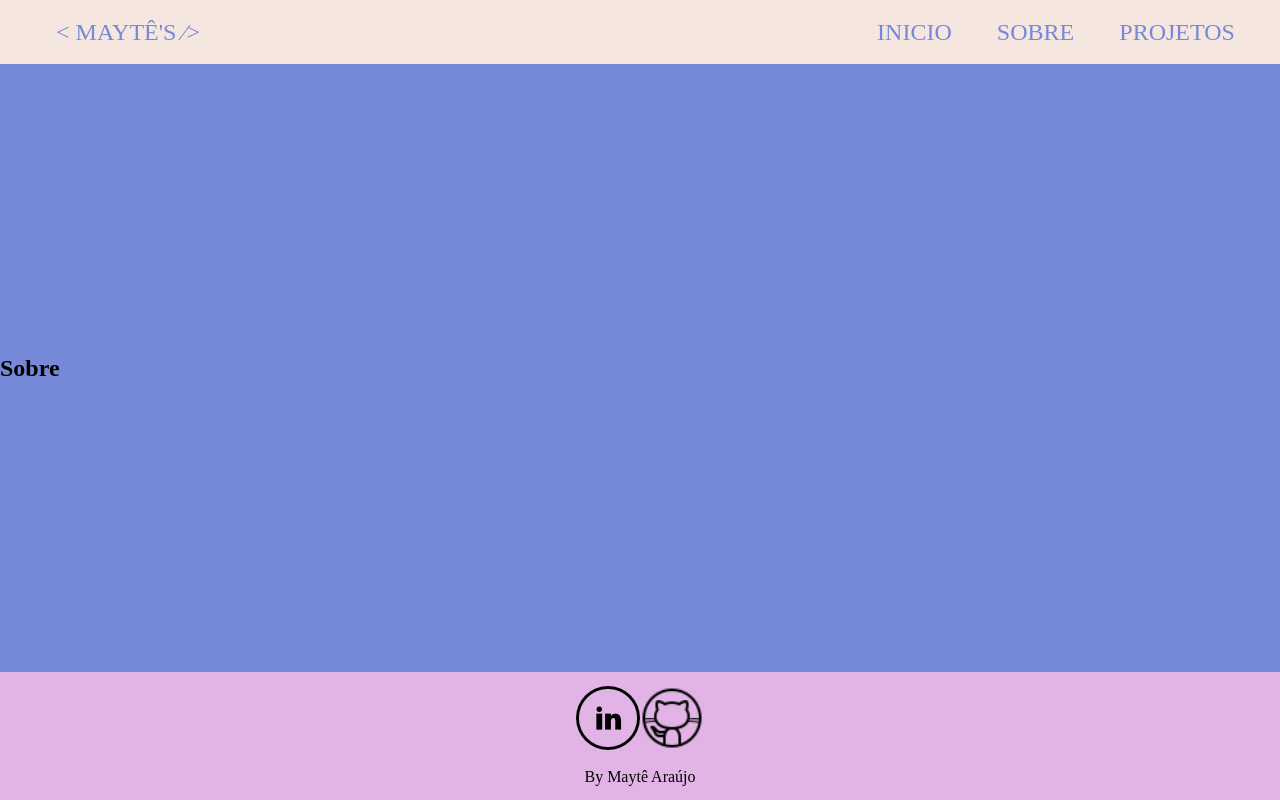
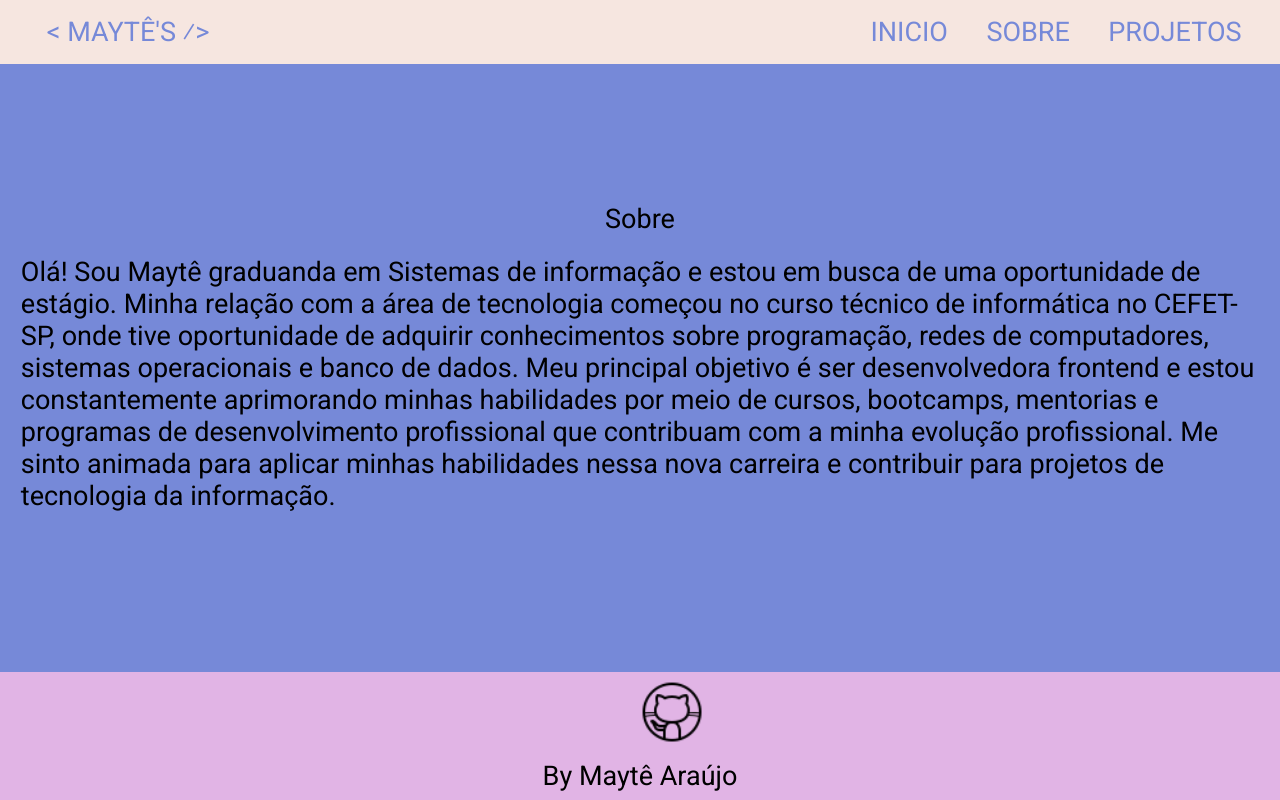
Before and after one commit to maytearaujo/portfolio-vai-na-web, a React (Vite) app: page /Sobre in a window 1280 px wide. Built offline with nearby package versions, Linux system fonts and the light colour scheme.

Commit message:
Desenvolvendo o Sobre

```diff
--- a/index.html
+++ b/index.html
@@ -4,6 +4,11 @@
     <meta charset="UTF-8" />
     <link rel="icon" type="image/svg+xml" href="/vite.svg" />
     <meta name="viewport" content="width=device-width, initial-scale=1.0" />
+
+    <link rel="preconnect" href="https://fonts.googleapis.com">
+  <link rel="preconnect" href="https://fonts.gstatic.com" crossorigin>
+  <link href="https://fonts.googleapis.com/css2?family=Roboto:ital,wght@0,400;0,700;1,300&display=swap" rel="stylesheet">
+
     <title>Portfolio Vai Na Web</title>
   </head>
   <body>
--- a/src/App.jsx
+++ b/src/App.jsx
@@ -8,6 +8,12 @@ const GlobalStyle = createGlobalStyle`
     margin: 0;
     padding: 0;
     box-sizing: border-box;
+
+    font-family: "Roboto", sans-serif;
+    font-weight: 400;
+    font-style: normal;
+    font-size: 1.3rem;
+
   }
 `
 
--- a/src/Components/Footer.jsx
+++ b/src/Components/Footer.jsx
@@ -1,6 +1,5 @@
 import React from "react";
 // import Linkedin from "../assets/linkedin.png"
-import Linkedin from "../assets/linkedin.png"
 import Github from "../assets/github.png"
 import * as S from "./Style"
 
@@ -10,7 +9,6 @@ function Footer(){
             <S.DivSocialMedia>
                 <a href="https://www.linkedin.com/in/maytearaujo/" target="_blank">
                     {/* <img src={Linkedin} alt="Logo Linkedin" /> */}
-                    <img src={Linkedin} alt="Logo Linkedin" />
                 </a>
                 <a href="https://github.com/maytearaujo" target="_blank">
                     <img src={Github} alt="Logo Github" />
--- a/src/Components/Home.jsx
+++ b/src/Components/Home.jsx
@@ -2,7 +2,7 @@ import React from "react";
 import * as S from "./Style"
 
 import Github from "../assets/github.png"
-// import Linkedin from "../assets/linkedin.png"
+import Linkedin from "../assets/linkedin.png"
 import HTML from "../assets/html.png"
 import CSS from "../assets/css.png"
 import Javascript from "../assets/javascript.png"
@@ -14,12 +14,11 @@ import Woman from "../assets/woman.jpg"
 function Home(){
     return(
 
-        <S.Main>
+        <S.MainHome>
             <S.SectionHome>
                 <S.DivSocialMediaHome>
                     <a href="https://www.linkedin.com/in/maytearaujo/" target="_blank">
-                        {/* <img src={Linkedin} alt="Logo Linkedin" /> */}
-                        {/* <img src={LinkedinHome} alt="Logo Linkedin" /> */}
+                        <img src={Linkedin} alt="Logo Linkedin" />
                     </a>
                     <a href="https://github.com/maytearaujo" target="_blank">
                         <img src={Github} alt="Logo Github" />
@@ -47,7 +46,7 @@ function Home(){
                 </S.DivHomeRight>
 
             </S.SectionHome>
-        </S.Main>
+        </S.MainHome>
     )
 }
 
--- a/src/Components/Projetos.jsx
+++ b/src/Components/Projetos.jsx
@@ -3,9 +3,9 @@ import * as S from "./Style"
 
 function Projetos(){
     return(
-        <S.Main>
+        <S.MainProjetos>
             <h2>Projetos</h2>
-        </S.Main>
+        </S.MainProjetos>
     )
 }
 
--- a/src/Components/Sobre.jsx
+++ b/src/Components/Sobre.jsx
@@ -3,9 +3,10 @@ import * as S from "./Style"
 
 function Sobre(){
     return(
-        <S.Main>
+        <S.MainSobre>
             <h2>Sobre</h2>
-        </S.Main>
+            <p>Olá! Sou Maytê graduanda em Sistemas de informação e estou em busca de uma oportunidade de estágio. Minha relação com a área de tecnologia começou no curso técnico de informática no CEFET-SP, onde tive oportunidade de adquirir conhecimentos sobre programação, redes de computadores, sistemas operacionais e banco de dados. Meu principal objetivo é ser desenvolvedora frontend e estou constantemente aprimorando minhas habilidades por meio de cursos, bootcamps, mentorias e programas de desenvolvimento profissional que contribuam com a minha evolução profissional. Me sinto animada para aplicar minhas habilidades nessa nova carreira e contribuir para projetos de tecnologia da informação.</p>
+        </S.MainSobre>
     )
 }
 
--- a/src/Components/Style.jsx
+++ b/src/Components/Style.jsx
@@ -14,7 +14,6 @@ export const Nav = styled.nav`
 
     a{
         text-decoration: none;
-
 
         color: #7689d8;
         line-height: 1.5;
@@ -57,7 +56,7 @@ export const DivNav = styled.div`
 `
 
 // HOME
-export const Main = styled.main`
+export const MainHome = styled.main`
     background-color: #7689d8;
     height: 76vh;
     display: flex;
@@ -164,7 +163,27 @@ export const DivSocialMedia = styled.div`
 `
 
 //  SOBRE
+export const MainSobre = styled.main`
+    background-color: #7689d8;
+    height: 76vh;
+    display: flex;
+    flex-direction: column;
+    align-items: center;
+    justify-content: center;
 
+    p{
+        padding: 1rem;
+
+    }
+`
 
 
 // PROJETOS
+export const MainProjetos = styled.main`
+    background-color: #7689d8;
+    height: 76vh;
+    display: flex;
+    flex-direction: column;
+    align-items: center;
+    justify-content: center;
+`
```
Also changed, not shown: src/assets/linkedIn.png, src/assets/linkedin1.png (added). Lines whose indentation alone changed are shown as unchanged.
